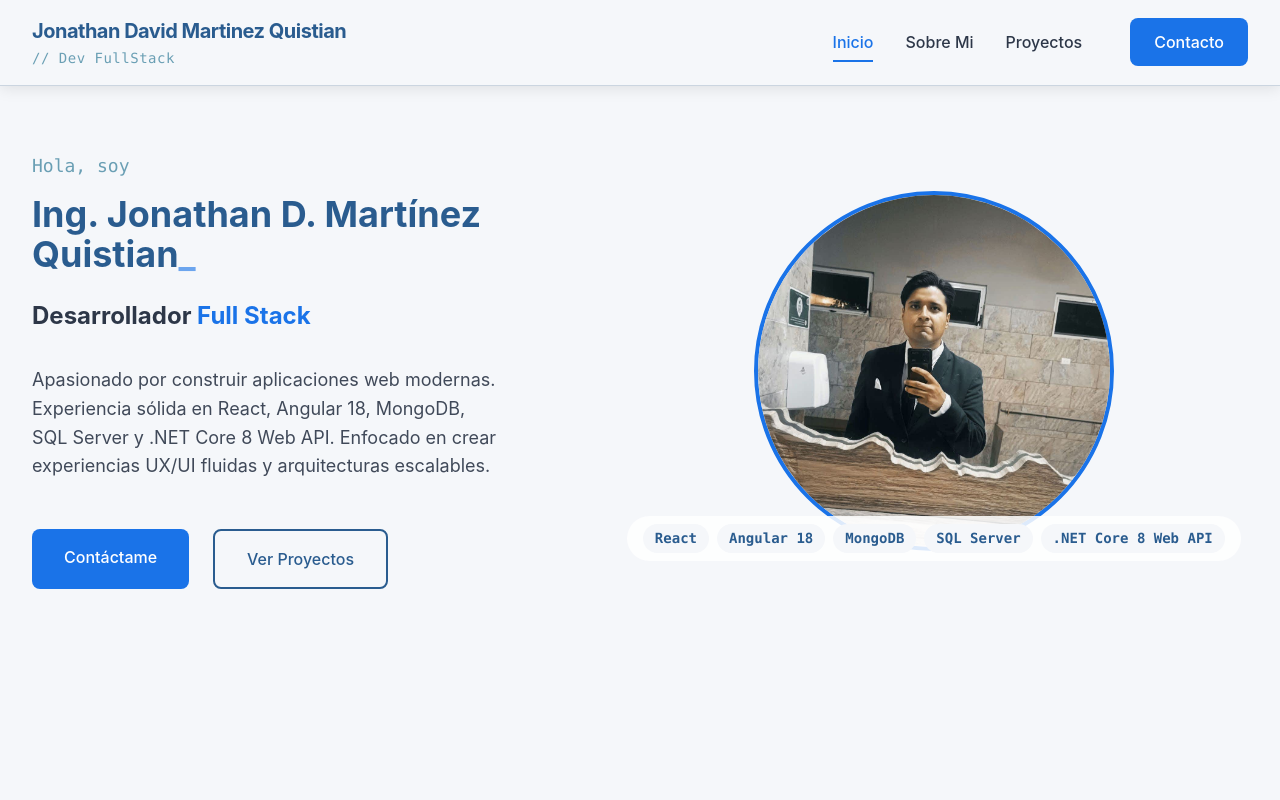
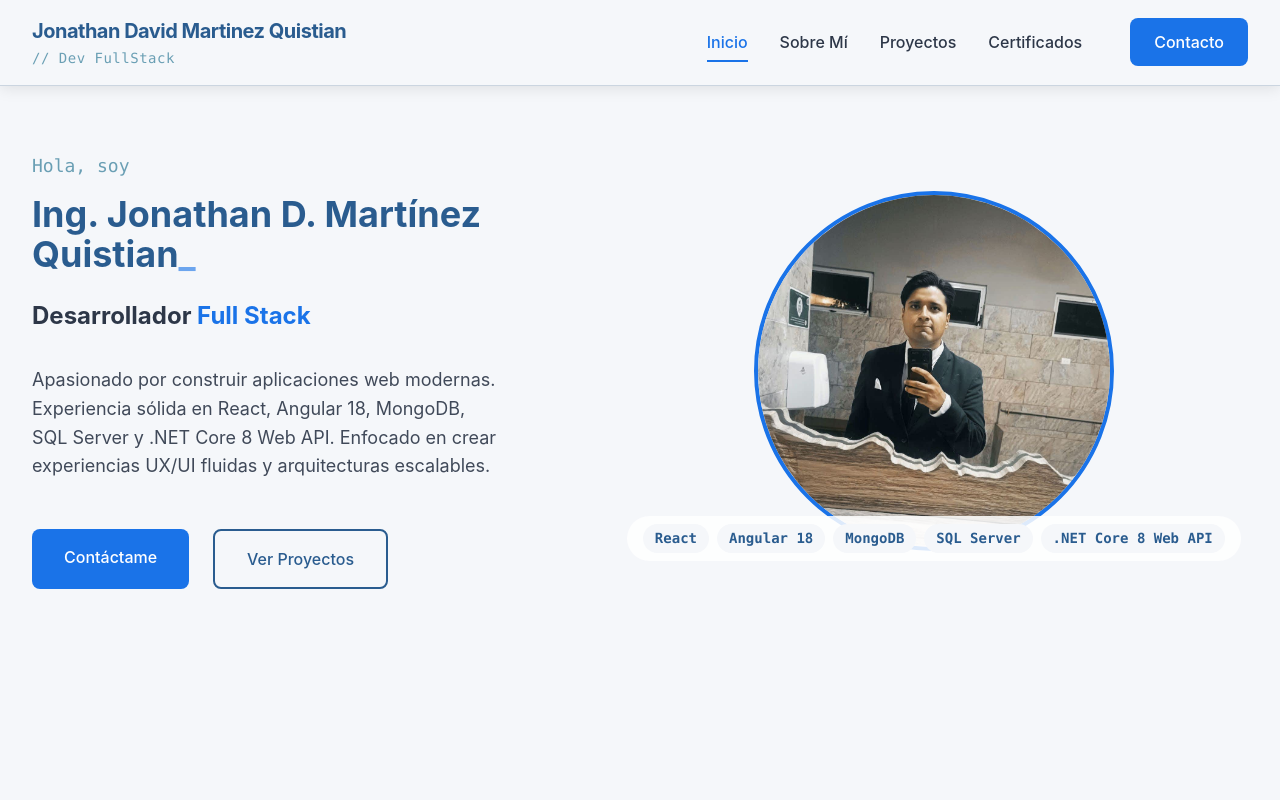
Before and after one commit to Jhony445/my-portfolio, a React (Create React App) app: page / in a window 1280 px wide. Shown: the top 800 px of the page. Built offline with nearby package versions, Linux system fonts and the light colour scheme.

Commit message:
feat: add responsive Navbar component with smooth scrolling navigation

```diff
--- a/src/components/Navbar.jsx
+++ b/src/components/Navbar.jsx
@@ -17,8 +17,9 @@ export default function Navbar() {
 
   const navLinks = [
     { to: 'home', text: 'Inicio' },
-    { to: 'sobre-mi', text: 'Sobre Mi' },
+    { to: 'sobre-mi', text: 'Sobre Mí' },
     { to: 'proyectos', text: 'Proyectos' },
+    { to: 'certificados', text: 'Certificados' },
     { to: 'contacto', text: 'Contacto', cta: true }
   ];
 
```
